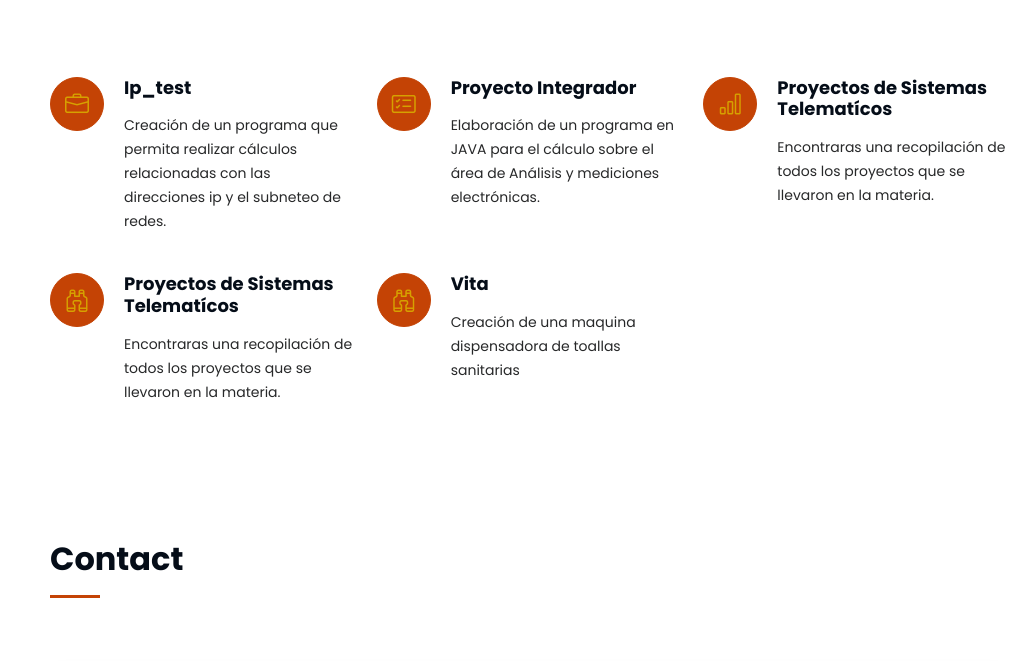
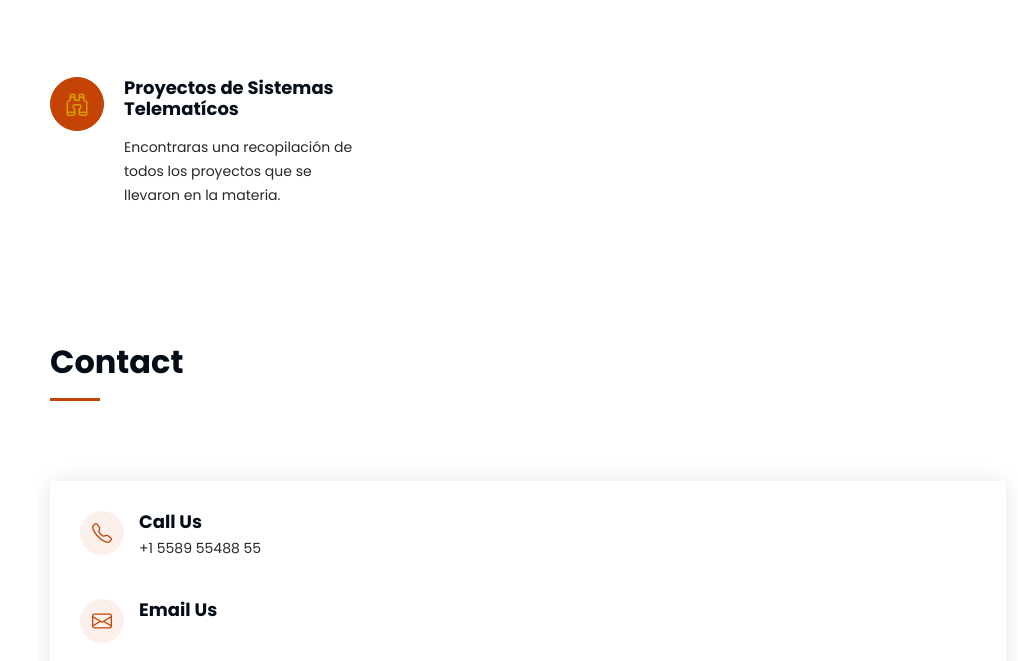
Before and after one commit to Andrea-RC7/Andrea-RC7.github.io, a plain HTML site: page index.html in a window 1280 px wide. Shown: the part 2604-3265 px from the top of the page, without its empty margins (262-1280 px from the left). Drawn offline with Linux system fonts and the light colour scheme.

Commit message:
Update index.html

```diff
--- a/index.html
+++ b/index.html
@@ -567,31 +567,31 @@
 
         <div class="row gy-4">
 
-          <div class="col-lg-4 col-md-6 service-item d-flex" data-aos="fade-up" data-aos-delay="100">
+         <!-- <div class="col-lg-4 col-md-6 service-item d-flex" data-aos="fade-up" data-aos-delay="100">
             <div class="icon flex-shrink-0"><i class="bi bi-briefcase"></i></div>
             <div>
               <h4 class="title"><a href="https://github.com/Andrea-RC7/Andrea-RC7.github.io/blob/main/pdf/ip_test.pdf" class="stretched-link">Ip_test</a></h4>
               <p class="description">Creación de un programa que permita realizar cálculos relacionadas con las direcciones ip y el subneteo de redes.</p>
             </div>
-          </div>
+          </div>-->
           <!-- End Service Item -->
 
-          <div class="col-lg-4 col-md-6 service-item d-flex" data-aos="fade-up" data-aos-delay="200">
+          <!--<div class="col-lg-4 col-md-6 service-item d-flex" data-aos="fade-up" data-aos-delay="200">
             <div class="icon flex-shrink-0"><i class="bi bi-card-checklist"></i></div>
             <div>
               <h4 class="title"><a href="https://github.com/Andrea-RC7/Andrea-RC7.github.io/blob/main/pdf/Integrador.pdf" class="stretched-link">Proyecto Integrador</a></h4>
               <p class="description">Elaboración de un programa en JAVA para el cálculo sobre el área de Análisis y mediciones
                 electrónicas.</p>
             </div>
-          </div><!-- End Service Item -->
+          </div> --><!-- End Service Item -->
 
-          <div class="col-lg-4 col-md-6 service-item d-flex" data-aos="fade-up" data-aos-delay="300">
+         <!-- <div class="col-lg-4 col-md-6 service-item d-flex" data-aos="fade-up" data-aos-delay="300">
             <div class="icon flex-shrink-0"><i class="bi bi-bar-chart"></i></div>
             <div>
               <h4 class="title"><a href="https://github.com/Andrea-RC7/clase-proyectos" class="stretched-link">Proyectos de Sistemas Telematícos</a></h4>
               <p class="description">Encontraras una recopilación de todos los proyectos que se llevaron en la materia.</p>
             </div>
-          </div><!-- End Service Item -->
+          </div> --><!-- End Service Item -->
 
           <div class="col-lg-4 col-md-6 service-item d-flex" data-aos="fade-up" data-aos-delay="400">
             <div class="icon flex-shrink-0"><i class="bi bi-binoculars"></i></div>
@@ -601,13 +601,13 @@
             </div>
           </div><!-- End Service Item -->
 
-          <div class="col-lg-4 col-md-6 service-item d-flex" data-aos="fade-up" data-aos-delay="400">
+         <!-- <div class="col-lg-4 col-md-6 service-item d-flex" data-aos="fade-up" data-aos-delay="400">
             <div class="icon flex-shrink-0"><i class="bi bi-binoculars"></i></div>
             <div>
               <h4 class="title"><a href="https://github.com/Andrea-RC7/Andrea-RC7.github.io/blob/main/pdf/Proyecto_vita.pdf" class="stretched-link">Vita</a></h4>
               <p class="description">Creación de una maquina dispensadora de toallas sanitarias</p>
             </div>
-          </div><!-- End Service Item -->
+          </div> --><!-- End Service Item -->
 
           <!--<div class="col-lg-4 col-md-6 service-item d-flex" data-aos="fade-up" data-aos-delay="600">
             <div class="icon flex-shrink-0"><i class="bi bi-calendar4-week"></i></div>
```
